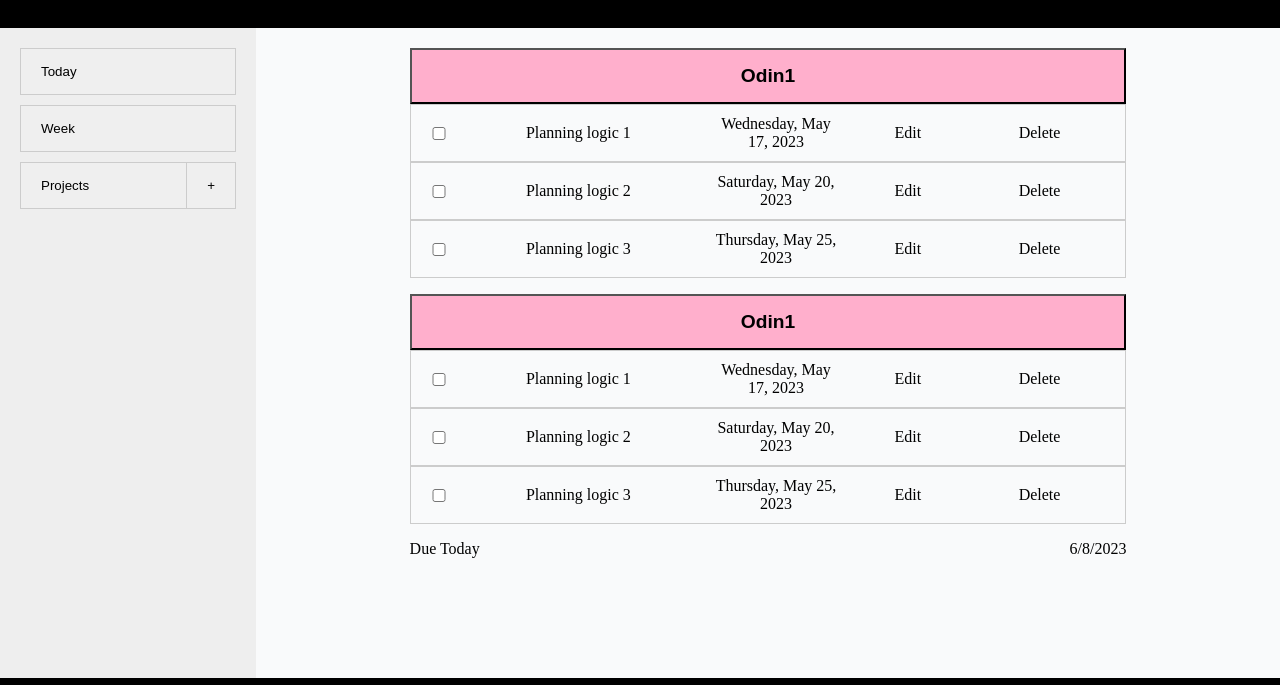
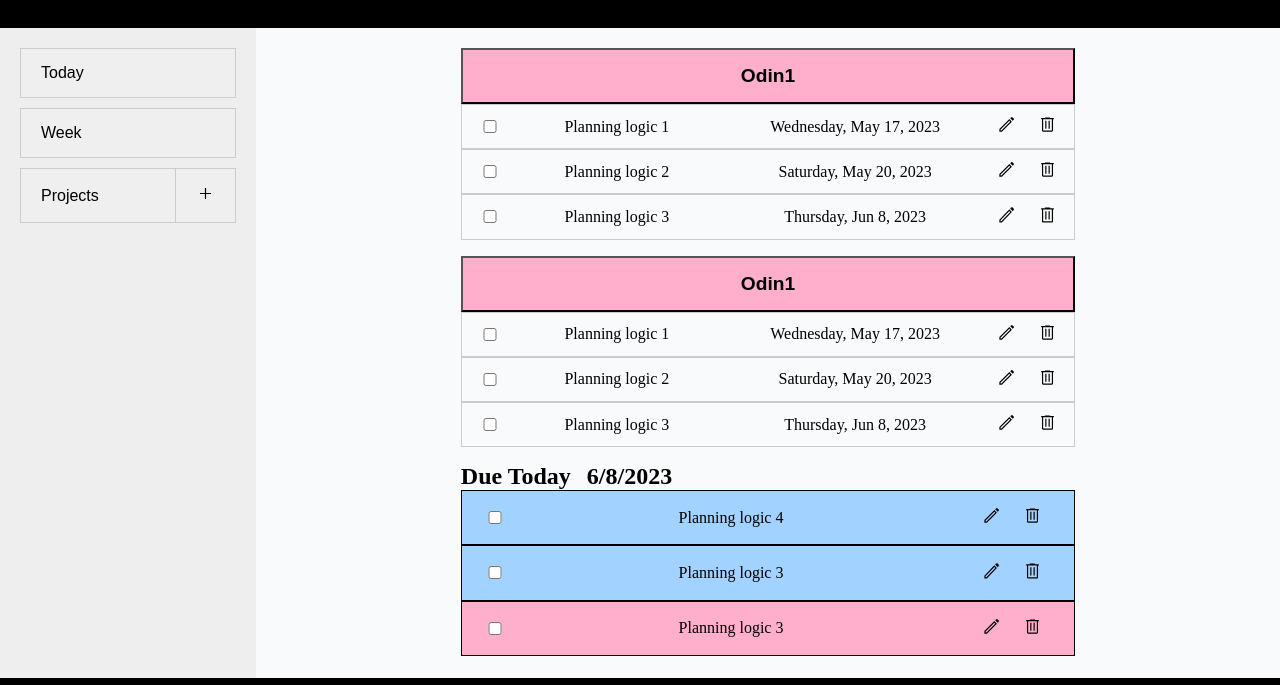
Before and after one commit to VanQuishi/Todo-List, a website built with webpack: page dist/index.html in a window 1280 px wide. Shown: the part 72-757 px from the top of the page. Built offline with nearby package versions, Linux system fonts and the light colour scheme.

Commit message:
test out function completeTask

```diff
--- a/src/UI/ProjectView.js
+++ b/src/UI/ProjectView.js
@@ -5,6 +5,8 @@
     + User can expand/collapse any of the Projects' dropdowns
     */
 // Each task comes along with a checkbox, edit icon, delete icon
+import editIcon from "../assets/edit_icon.svg";
+import deleteIcon from "../assets/delete_icon.svg";
 
 export default class ProjectView {
     htmlDisplay;
@@ -35,9 +37,13 @@ export default class ProjectView {
                 <input type="checkbox" class="taskItemCheckbox">
                 <div>${task.title}</div>
                 <div>${dueDate}</div>
-                <div>Edit</div>
-                <div>Delete</div>
-            </li>
+                <div>
+                    <img src="${editIcon}">
+                </div>
+                <div>
+                    <img src="${deleteIcon}">
+                </div>
+                </li>
         `
 
         return taskItemHTML;
--- a/src/UI/TodayView.js
+++ b/src/UI/TodayView.js
@@ -1,3 +1,6 @@
+import editIcon from "../assets/edit_icon.svg";
+import deleteIcon from "../assets/delete_icon.svg";
+
 export default class TodayView {
   htmlDisplay;
   constructor(todayDate, todayList) {
@@ -6,14 +9,16 @@ export default class TodayView {
     todayWrapper.className = 'viewChild';
 
     let taskItems = ""
+    let i = 0;
     todayList.forEach(item => {
-      taskItems += this.createTaskItem(item[0], item[1]);
+      taskItems += this.createTaskItem(item[0], item[1], i);
+      i++;
     });
 
     todayWrapper.innerHTML += `
       <div class="todayTitle">
-        <div>Due Today</div>
-        <div>${todayDate}</div>
+        <h2>Due Today</h2>
+        <h2>${todayDate}</h2>
       </div>
       <div class="taskListWrapper">
           <ul class="tasksList">${taskItems}</ul>
@@ -23,13 +28,17 @@ export default class TodayView {
     this.htmlDisplay = todayWrapper;
   }
 
-  createTaskItem = (task, projectColor) => {
+  createTaskItem = (task, projectColor, taskID) => {
     let taskItemHTML = `
         <li class="taskItem taskItemToday" style="background-color:${projectColor}">
-            <input type="checkbox" class="taskItemCheckbox">
+            <input type="checkbox" class="taskItemCheckbox" id="${taskID}">
             <div>${task.title}</div>
-            <div>Edit</div>
-            <div>Delete</div>
+            <div>
+              <img src="${editIcon}">
+            </div>
+            <div>
+              <img src="${deleteIcon}">
+            </div>
         </li>
     `
 
--- a/src/UI/layout.js
+++ b/src/UI/layout.js
@@ -1,4 +1,5 @@
 import githubLogo from "../assets/github-mark/github-mark-white.svg";
+import addIcon from "../assets/add_icon.svg";
 
 const layout = document.createElement('div');
 
@@ -38,7 +39,10 @@ projectButton.textContent = "Projects";
 projectButton.id = "projectButton";
 projectsTab.appendChild(projectButton);
 const newProjectButton = document.createElement('button');
-newProjectButton.textContent = "+";
+const addIconWrapper = document.createElement('img');
+addIconWrapper.src = addIcon;
+addIconWrapper.style.width = "1.2rem";
+newProjectButton.appendChild(addIconWrapper);
 newProjectButton.id = "newProjectButton";
 projectsTab.appendChild(newProjectButton);
 
--- a/src/index.js
+++ b/src/index.js
@@ -26,7 +26,7 @@ dueDate = new Date("20 May 2023 5:00:00");
 var task2 = new Task("Planning logic 2 ", "Write down things", dueDate)  //Month is May but we're passing 4 because counter starting at 0 - Jan
 console.log(task2.dueDateAndTime, task2.isCompleted);
 
-dueDate = new Date("25 May 2023 5:00:00");
+dueDate = new Date("8 June 2023 5:00:00");
 var task3 = new Task("Planning logic 3", "Write down things", dueDate)  //Month is May but we're passing 4 because counter starting at 0 - Jan
 console.log(task3.dueDateAndTime, task3.isCompleted);
 
@@ -45,7 +45,7 @@ console.log(project1.tasks);
 
 var project2 = new Project("Odin2", "#a2d2ff");
 
-var dueDate = new Date("2 June 2023 5:00:00");
+var dueDate = new Date("8 June 2023 5:00:00");
 var task4 = new Task("Planning logic 4", "Write down things", dueDate)  //Month is May but we're passing 4 because counter starting at 0 - Jan
 console.log(task4.dueDateAndTime, task4.isCompleted);
 
@@ -53,7 +53,7 @@ dueDate = new Date("20 May 2023 5:00:00");
 var task5 = new Task("Planning logic 2 ", "Write down things", dueDate)  //Month is May but we're passing 4 because counter starting at 0 - Jan
 console.log(task5.dueDateAndTime, task5.isCompleted);
 
-dueDate = new Date("25 May 2023 5:00:00");
+dueDate = new Date("8 June 2023 5:00:00");
 var task6 = new Task("Planning logic 3", "Write down things", dueDate)  //Month is May but we're passing 4 because counter starting at 0 - Jan
 console.log(task6.dueDateAndTime, task6.isCompleted);
 
@@ -122,3 +122,15 @@ let projectTitleButtons = document.getElementsByClassName('projectTitleButton');
 for (var i = 0; i < projectTitleButtons.length; i++) {
   projectTitleButtons[i].addEventListener('click', toggleList);
 }
+
+//function to complete a task
+function completeTask() {
+  let taskID = this.id;
+  console.log("crossed out", taskID);
+}
+
+let taskItemCheckboxes = document.getElementsByClassName('taskItemCheckbox');
+
+for (var i = 0; i < taskItemCheckboxes.length; i++) {
+  taskItemCheckboxes[i].addEventListener('click', completeTask);
+}
--- a/src/style.css
+++ b/src/style.css
@@ -62,6 +62,7 @@ h1, h2, h3, ul{
   text-align: left;
   border: none;
   padding: 15px 20px 15px 20px;
+  font-size: 1rem;
 }
 #nav li:last-child{
   display: grid;
@@ -82,7 +83,7 @@ h1, h2, h3, ul{
 
 #view{
   margin: 20px auto;
-  width: 70%;
+  width: 60%;
   color: black;
   display: flex;
   flex-direction: column;
@@ -102,14 +103,19 @@ h1, h2, h3, ul{
 
 .taskItem{
   display: grid;
-  grid-template: auto / 1rem 2fr 1fr 1fr 1fr;
+  grid-template: auto / 1rem 1fr 1fr 4rem 1rem;
   border: 1px solid #ccc;
   text-align: center;
   padding: 10px 20px 10px 20px;
   align-items: center;
 }
 .taskItemToday{
-  grid-template: auto / 1rem 2fr 1fr 1fr;
+  grid-template: auto / 1rem 1fr 4rem 1rem;
+  border: 1px solid black;
+  padding: 15px 35px 15px 25px;
+}
+.taskItemToday img, .taskItem img{
+  width: 1.2rem;
 }
 
 .taskItemCheckbox{
@@ -123,7 +129,7 @@ h1, h2, h3, ul{
 
 .todayTitle{
   display: flex;
-  justify-content: space-between;
+  gap: 1rem;
 }
 
 #footer{
```
Also changed, not shown: dist/a31034ddc7668247b597.svg (added), dist/bundle.js, dist/cb174535b66c89089803.svg (added), dist/eac1a29b0fcadff53187.svg (added), src/assets/add_icon.svg (added), src/assets/delete_icon.svg (added), src/assets/edit_icon.svg (added).
